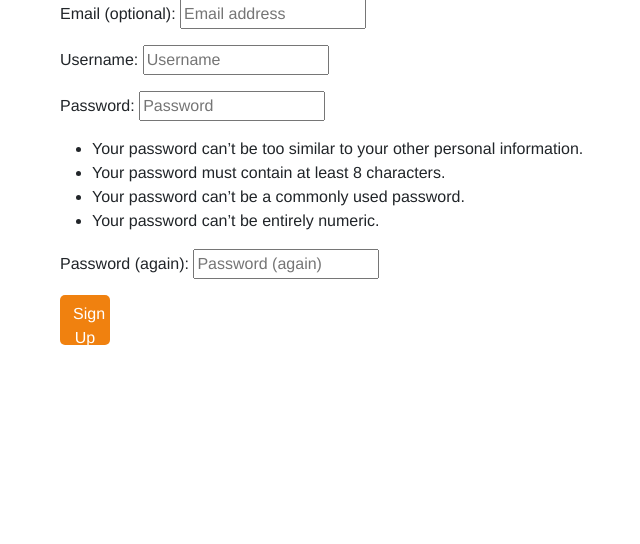
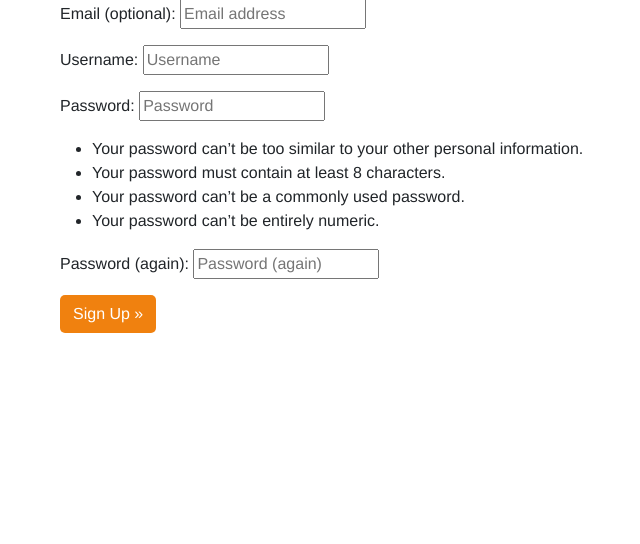
Before and after one commit to Renwar-P/cryptalk, a Django app: page /accounts/signup/ in a window 1280 px wide. Shown: the part 174-718 px from the top of the page, without its empty margins (212-852 px from the left). Run offline with Django 5.2, Linux system fonts and the light colour scheme.

Commit message:
changed .btn-signup

```diff
--- a/static/css/style.css
+++ b/static/css/style.css
@@ -119,8 +119,7 @@ body {
     background-color: #F0810F;
     color: #fff;
     border-radius: 5px;
-    width: 50px;
-    height: 50px;
+
 }
 
 .btn-signup:hover,
```
